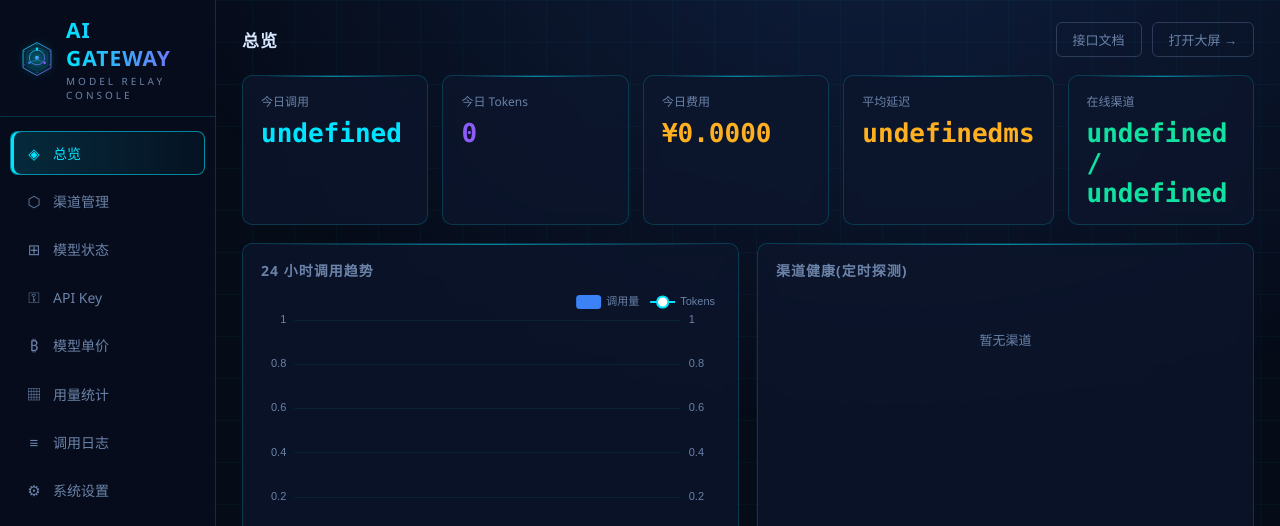
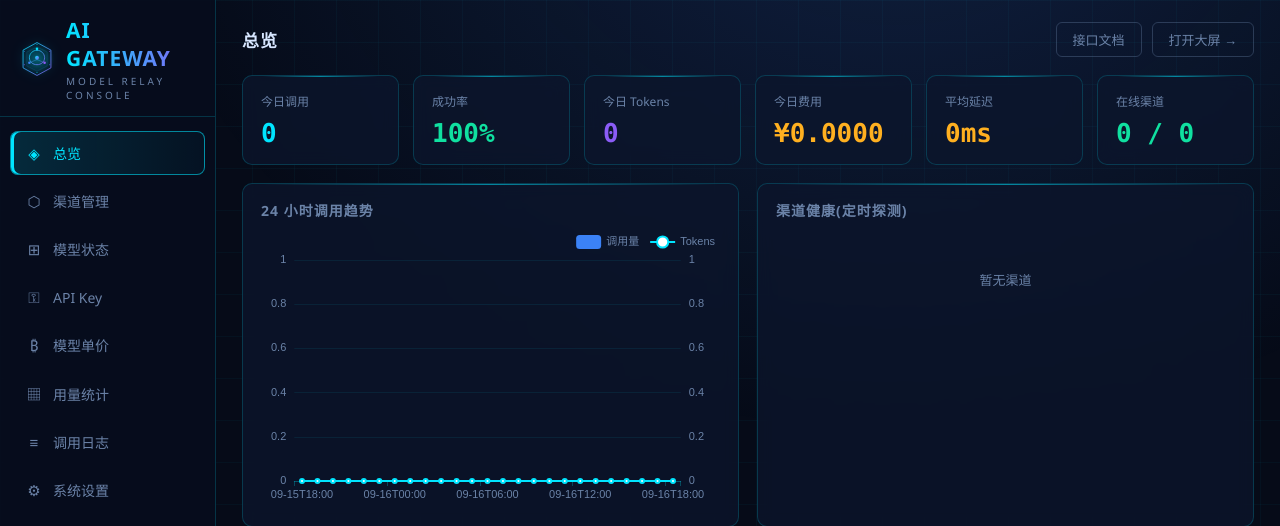
Before and after one commit to zhanghui0228/ai-gateway, a Flask app: page / in a window 1280 px wide. Shown: the top 526 px of the page. Run offline with Flask 3, Linux system fonts and the light colour scheme; the visitor is signed in with stand-in values (Sample User, id 1); data comes from the database, SQL or seed files in the repository; data that the repository does not hold is empty.

Commit message:
fix: 统计卡片 undefined 修复 + 增加成功率/延迟显示
- 总览 stat-grid 列数 5→6,新增成功率卡片
- 所有 stat-card 值增加 ?? 0 兜底,避免显示 undefined
- 大屏 screen.html 新增平均延迟 KPI 卡片
- 大屏 KPI 值增加 ?? 0 兜底

```diff
--- a/web/static/css/console.css
+++ b/web/static/css/console.css
@@ -63,7 +63,7 @@
 .page-head .actions { display: flex; gap: 10px; }
 
 /* 指标卡 */
-.stat-grid { display: grid; grid-template-columns: repeat(5, 1fr); gap: 14px; margin-bottom: 18px; }
+.stat-grid { display: grid; grid-template-columns: repeat(6, 1fr); gap: 14px; margin-bottom: 18px; }
 .stat-card { padding: 16px 18px; }
 .stat-card .label { font-size: 12px; color: var(--text-dim); margin-bottom: 8px; display: flex; justify-content: space-between; }
 .stat-card .value { font-size: 26px; font-weight: 700; font-family: var(--mono); }
--- a/web/static/js/pages.js
+++ b/web/static/js/pages.js
@@ -2083,9 +2083,10 @@ Pages.dashboard = {
     try { byModel = await api('/admin/api/stats/by_model?days=7'); } catch (e) { byModel = []; }
     try { daily = await api('/admin/api/stats/daily?days=14'); } catch (e) { daily = {}; }
     $('#d-stats').innerHTML = [
-      ['今日调用', ov.total_calls, 'cyan'], ['今日 Tokens', fmtTokens(ov.today_tokens), 'purple'],
-      ['今日费用', fmtCost(ov.today_cost), 'amber'], ['平均延迟', fmtMs(ov.avg_latency_ms), 'amber'],
-      ['在线渠道', `${ov.online_channels} / ${ov.total_channels}`, 'green'],
+      ['今日调用', ov.total_calls ?? 0, 'cyan'], ['成功率', (ov.success_rate ?? 100) + '%', 'green'],
+      ['今日 Tokens', fmtTokens(ov.today_tokens ?? 0), 'purple'], ['今日费用', fmtCost(ov.today_cost ?? 0), 'amber'],
+      ['平均延迟', fmtMs(ov.avg_latency_ms ?? 0), 'amber'],
+      ['在线渠道', `${ov.online_channels ?? 0} / ${ov.total_channels ?? 0}`, 'green'],
     ].map(([l, v, c]) => `<div class="panel stat-card">
       <div class="label"><span>${l}</span></div><div class="value ${c}">${v}</div></div>`).join('');
     disposeCharts();
```
Also changed, not shown: web/templates/screen.html (+9 -6 lines).
